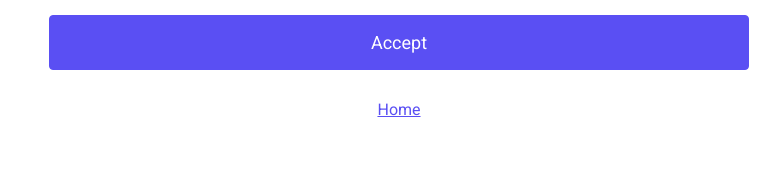
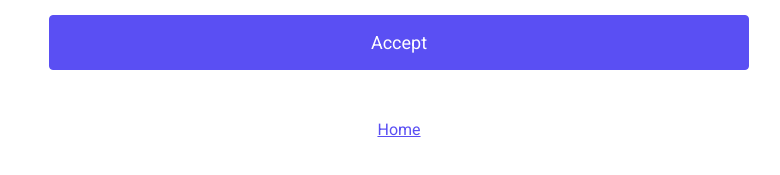
Before and after one commit to Jonjo7Dia/Cover-Letter-Builder, a Next.js app: page /terms-and-conditions in a window 1280 px wide. Shown: the part 2612-2787 px from the top of the page, without its empty margins (241-1021 px from the left). Before the commit the page ends 2761 px from the top, so only its background shows below. Built offline with nearby package versions, Linux system fonts and the light colour scheme.

Commit message:
Update footer styles

```diff
--- a/styles/component/footer.module.scss
+++ b/styles/component/footer.module.scss
@@ -7,8 +7,8 @@
   flex-direction: column;
   justify-content: center;
   align-items: center;
-  gap: rem(20px);
-  padding: rem(30px) 0;
+  gap: rem(50px);
+  padding: rem(50px) 0;
 
   & > a {
     color: $color-main-blue;
```
